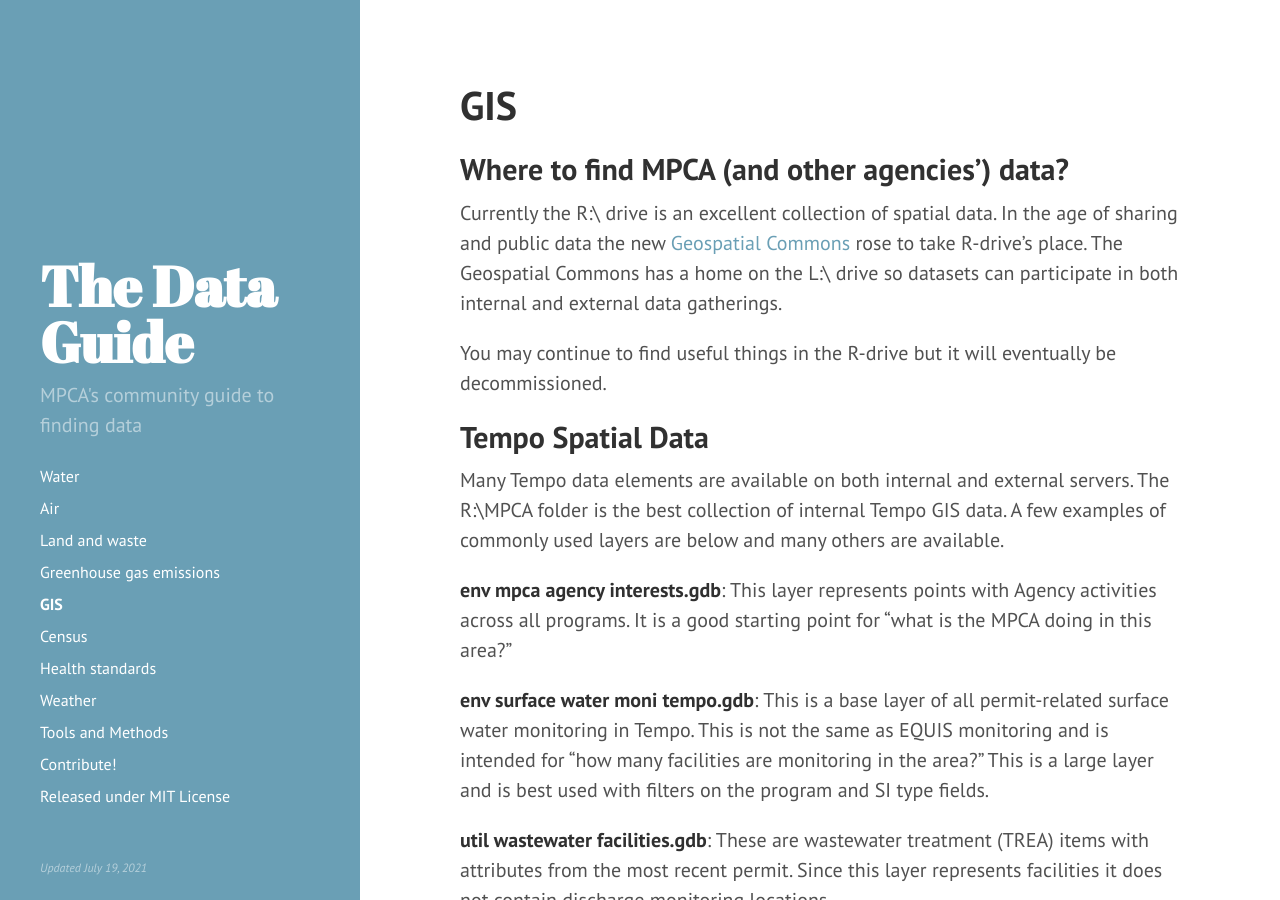
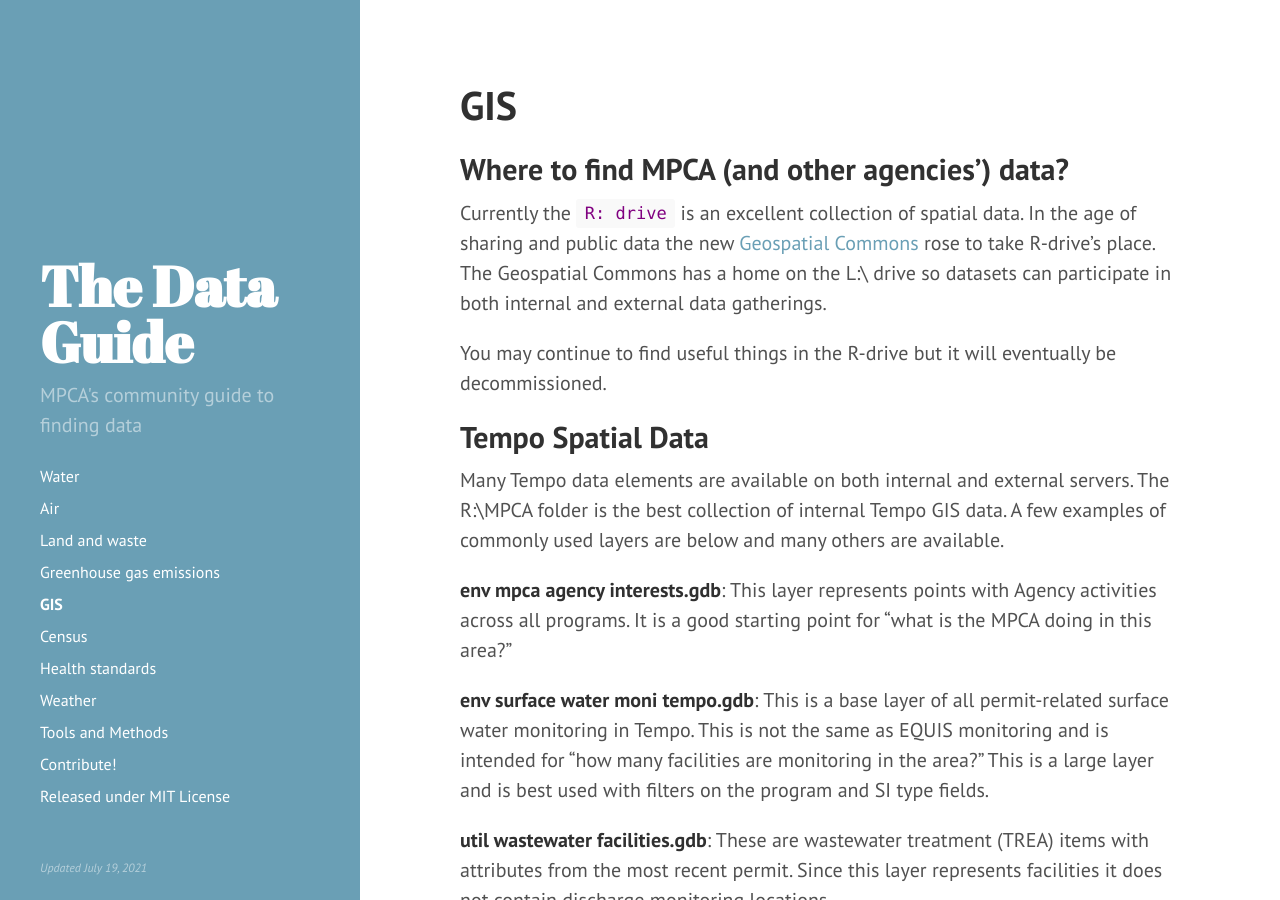
Before and after one commit to annemorris/Data-Guide-1, a Jekyll site: the page built from 05-gis.md, in a window 1280 px wide and 900 px high. Built offline with Jekyll 4.4.1, drawn with Linux system fonts in a browser that asks for light colours.

Commit message:
Update 05-gis.md

```diff
--- a/05-gis.md
+++ b/05-gis.md
@@ -4,7 +4,7 @@ title: GIS
 ---
 
 ## Where to find MPCA (and other agencies') data?
-Currently the R:\ drive is an excellent collection of spatial data.  In the age of sharing and public data the new [Geospatial Commons](https://gisdata.mn.gov/)  rose to take R-drive's place.  The Geospatial Commons has a home on the L:\ drive so datasets can participate in both internal and external data gatherings.
+Currently the `R: drive` is an excellent collection of spatial data.  In the age of sharing and public data the new [Geospatial Commons](https://gisdata.mn.gov/)  rose to take R-drive's place.  The Geospatial Commons has a home on the L:\ drive so datasets can participate in both internal and external data gatherings.
 
 You may continue to find useful things in the R-drive but it will eventually be decommissioned.
 
```
